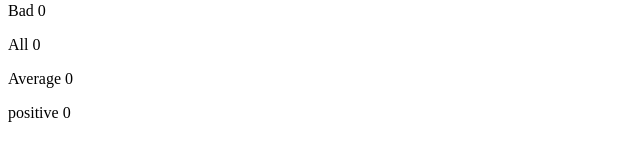
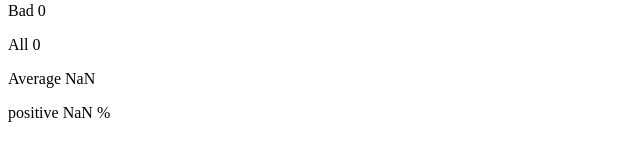
Before and after one commit to HanxxFeli/Full-Stack-Open-2025, a React (Vite) app in the folder part1/unicafe/: page / in a window 1280 px wide. Shown: the part 247-408 px from the top of the page, without its empty margins (0-640 px from the left). Built offline with nearby package versions, Linux system fonts and the light colour scheme.

Commit message:
solved exercises 1.7

```diff
--- a/part1/unicafe/src/App.jsx
+++ b/part1/unicafe/src/App.jsx
@@ -11,27 +11,17 @@
   const [good, setGood] = useState(0)
   const [neutral, setNeutral] = useState(0)
   const [bad, setBad] = useState(0)
-  const [all, setAll] = useState(0)
-  const [average, setAverage] = useState(0)
-  const [positive, setPositive] = useState(0)
+  const total = good + neutral + bad
+  const average = ((good * 1) + (neutral * 0) + (bad * -1))/total
+  const positive = (good / total) * 100
 
   // create the handlers for each button
   const handleGoodClick = () => {
     console.log('average before', average)
+
     // create the variable for the updated value
     const updatedGood = good + 1
-
     setGood(updatedGood) // Increase good count and update component state
-
-    const total = updatedGood + neutral + bad // create a variable to hold the total
-    setAll(total) //update the component state of the total
-
-    // good feedback is equivalent to 1. Add to the total average
-    const goodFeedback = 1
-    const newAverage = ((average + goodFeedback) / total)
-
-    setAverage(newAverage)
-    console.log('average after', average)
   }
 
   const handleBadClick = () => {
@@ -39,7 +29,6 @@
     const updatedBad = bad + 1
 
     setBad(updatedBad) // Increase bad count and update component state
-    setAll(good + neutral + updatedBad) //update the component state of the total
   }
 
   const handleNeutralClick = () => {
@@ -47,7 +36,6 @@
     const updatedNeutral = neutral + 1
 
     setNeutral(updatedNeutral) // Increase neutral count and update component state
-    setAll(good + updatedNeutral + bad) //update the component state of All
   }
 
   return (
@@ -61,9 +49,9 @@
         <p>Good {good}</p>
         <p>Neutral {neutral}</p>
         <p>Bad {bad}</p>
-        <p>All {all}</p>
+        <p>All {total}</p>
         <p>Average {average}</p>
-        <p>positive {positive}</p>
+        <p>positive {positive} %</p>
       </div>
     </div>
   )
```
